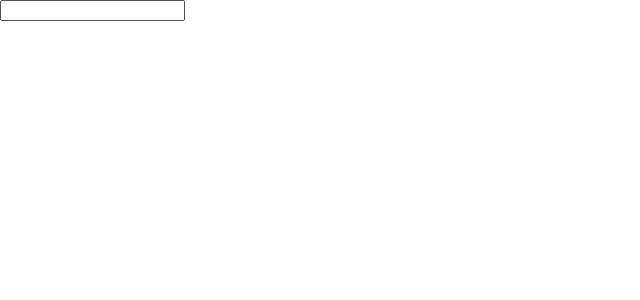
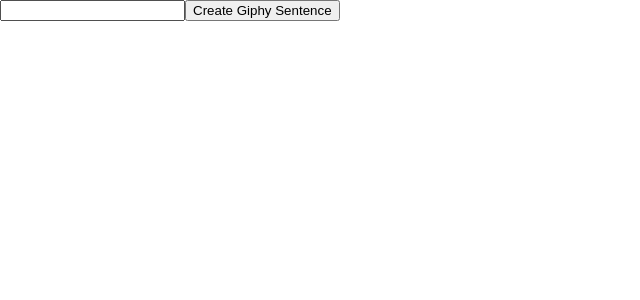
Before and after one commit to bcgodfrey91/giphy-sentence, a React (Create React App) app: page / in a window 1280 px wide. Shown: the top 300 px of the page, without its empty margins (0-640 px from the left). Built offline with nearby package versions, Linux system fonts and the light colour scheme.

Commit message:
Add ability to forEach through api call and render individual giphys

```diff
--- a/src/components/App.js
+++ b/src/components/App.js
@@ -5,6 +5,7 @@ class App extends Component {
     super();
     this.state = {
       inputTextArray: [],
+      giphyArray: []
     }
   }
 
@@ -12,16 +13,27 @@ class App extends Component {
     this.setState({ inputTextArray: e.target.value.split(' ') })
   }
 
-  renderInput() {
-    return this.state.inputTextArray.map((i) => <li>{i}</li>)
+  searchGiphyApi() {
+    let arrayOfGifs = []
+    this.state.inputTextArray.forEach((i) => {
+    return fetch(`http://api.giphy.com/v1/gifs/search?q=${i}&api_key=dc6zaTOxFJmzC`)
+    .then((res) => res.json())
+    .then((response) => this.setState({ giphyArray: this.state.giphyArray.concat(response.data[Math.floor(Math.random() * 25)].images.fixed_height.url) }))
+    })
+    this.setState({ inputTextArray: [], giphyArray: [] })
+  }
+
+  renderGiphys() {
+    return this.state.giphyArray.map((giphy) => <li key={giphy}><img src={giphy} /></li>)
   }
 
   render() {
     return (
       <div className="App">
         <input onChange={(e) => this.updateInput(e)}/>
+        <button onClick={() => this.searchGiphyApi()}>Create Giphy Sentence</button>
         <ul>
-          {this.renderInput()}
+          {this.renderGiphys()}
         </ul>
       </div>
     );
```
